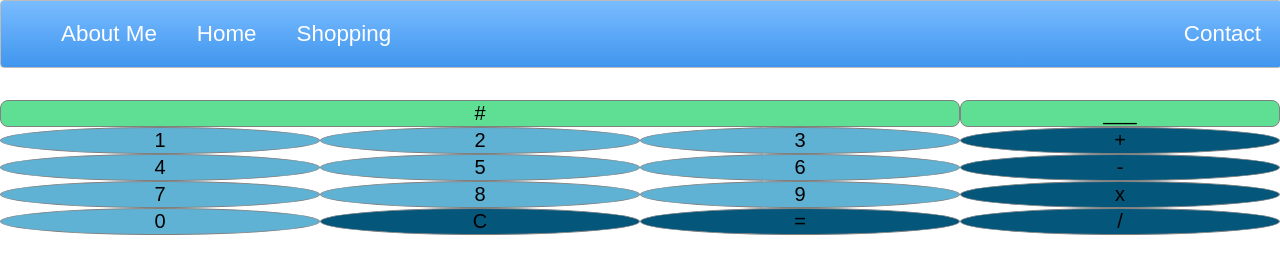
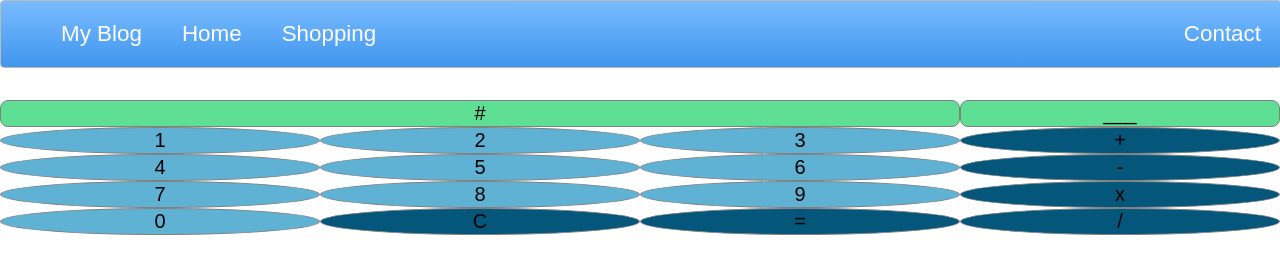
Before and after one commit to johan-uribe21/johan-uribe21.github.io, a plain HTML site: page calculator.html in a window 1280 px wide. Drawn offline with Linux system fonts and the light colour scheme.

Commit message:
adds blog link
adds the blog link

```diff
--- a/calculator.html
+++ b/calculator.html
@@ -10,7 +10,8 @@
 <body>
     <nav class="zone blue sticky" id="green">
         <ul class="main-nav">
-          <li><a href="">About Me</a></li>
+            <li><a href="https://www.moderatelylucid.com/" target="_blank">
+              My Blog</a></li>
           <li><a href="index.html">Home</a></li>
           <li><a href="shopping.html">Shopping</a></li>
           <li class="contact"><a href="" >Contact</a></li>
```
Also changed, not shown: index.html (+2 -1 lines), shopping.html (+2 -1 lines).
